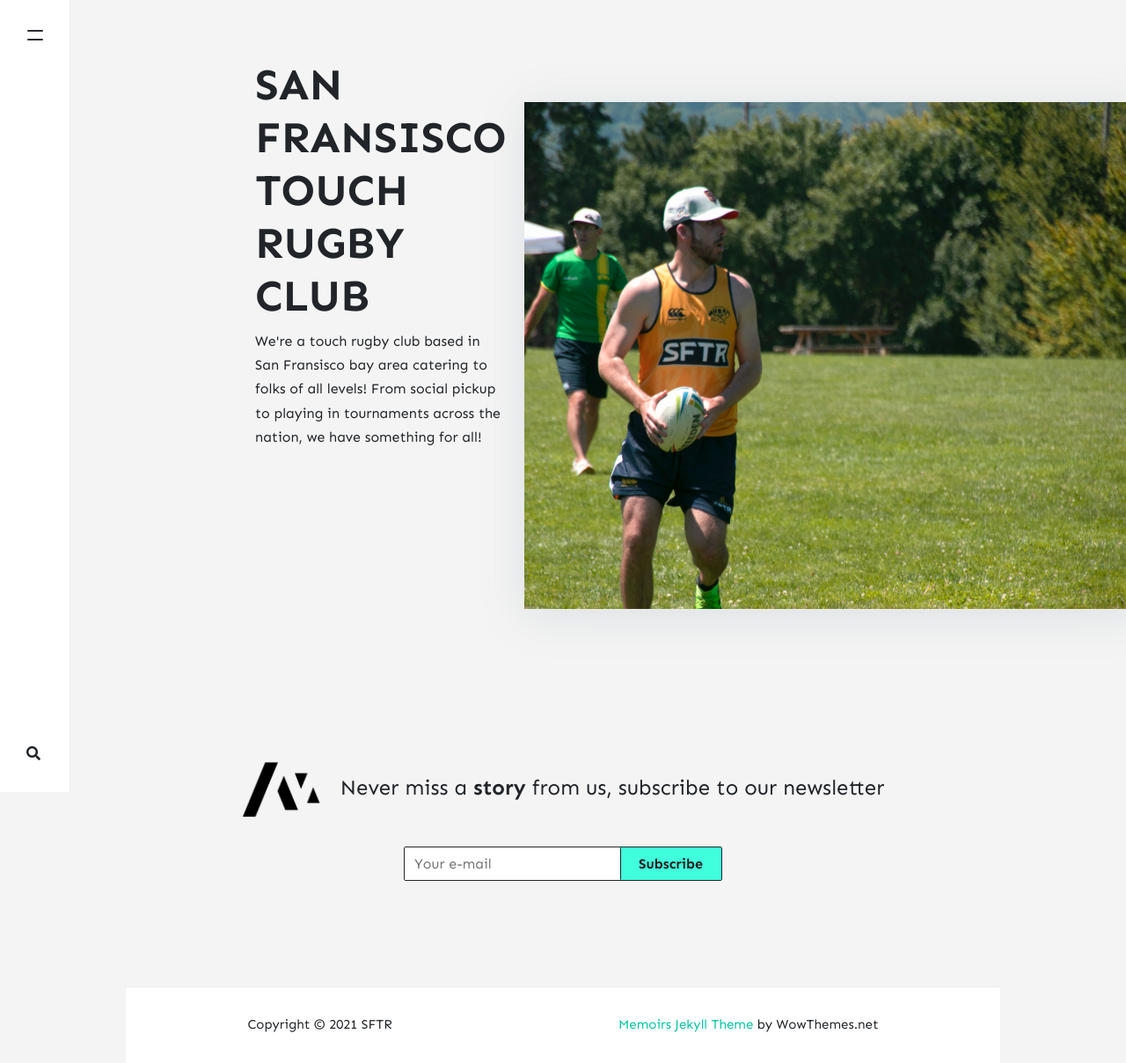
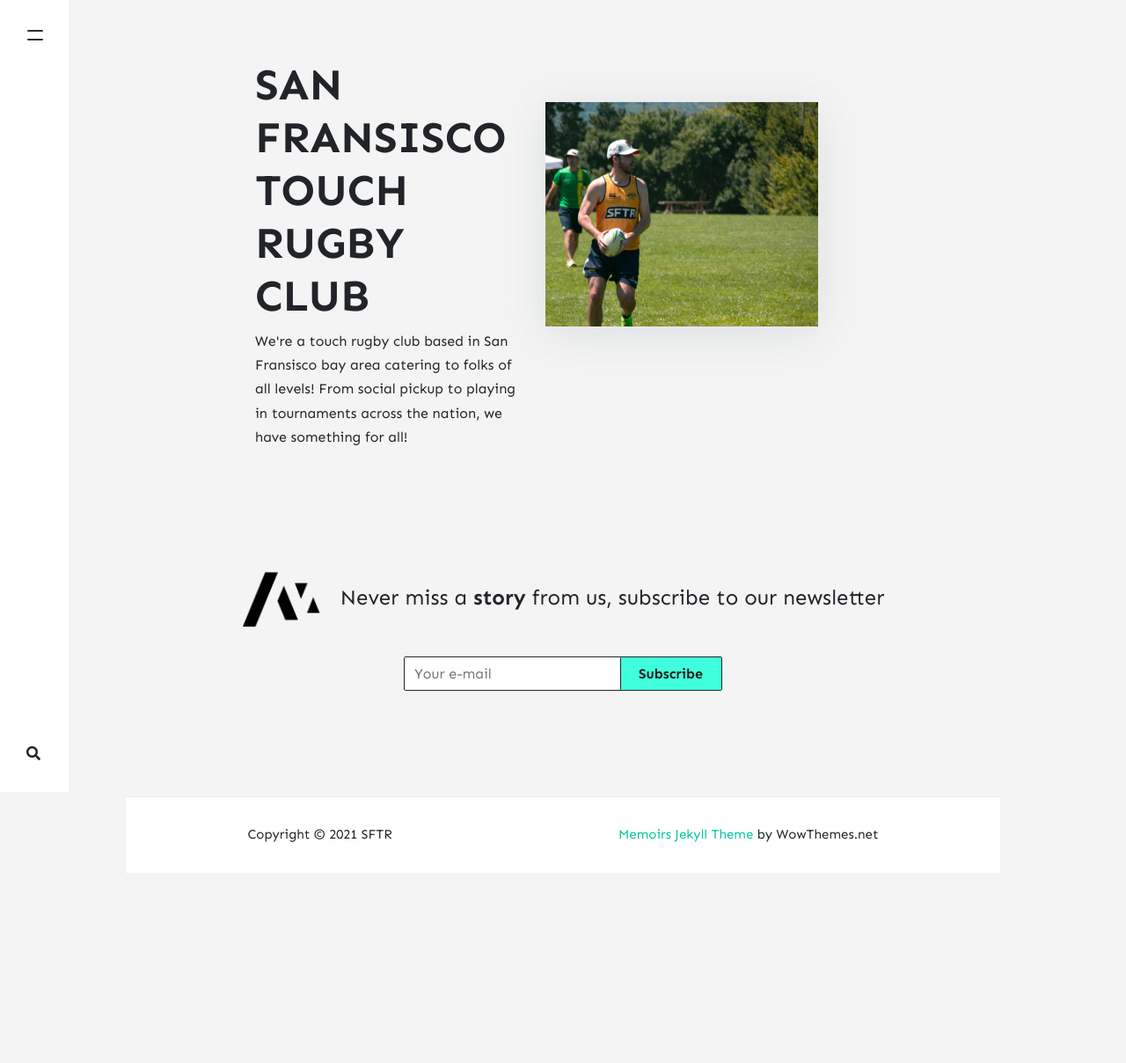
Before and after one commit to stackbit-projects/blue-triceratops-4f502, a Jekyll site: the page built from _pages/about.md, in a window 1280 px wide. Shown: the whole page at 88% size. Built offline with Jekyll 4.4.1, drawn with Linux system fonts in a browser that asks for light colours; nearby versions of some CDN libraries; comment, search, counter and statistics services are not loaded; after the commit the page ends 992 px from its top, so only the background shows below that.

Commit message:
home.html: changed

```diff
--- a/_layouts/home.html
+++ b/_layouts/home.html
@@ -10,7 +10,7 @@ permalink: "/home.html"
             <h1 class="posttitle">{{ page.title }}</h1>
             <p>{{ page.description }}</p>
         </div>
-        <div class=
+        <div class="column"
     </div>
 
     <div class="entry-header">
```
